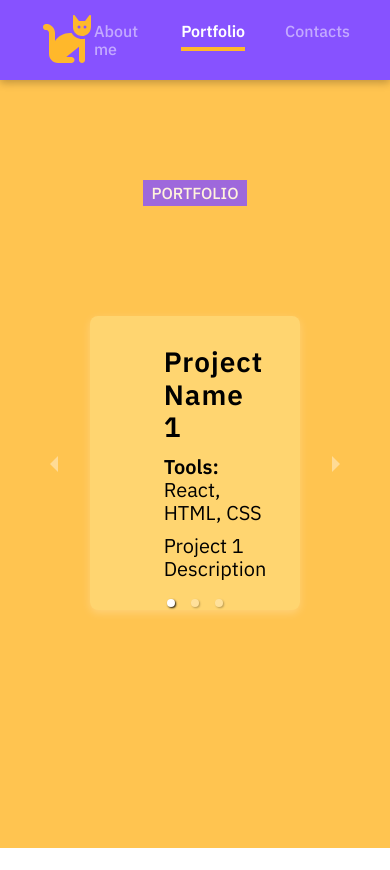
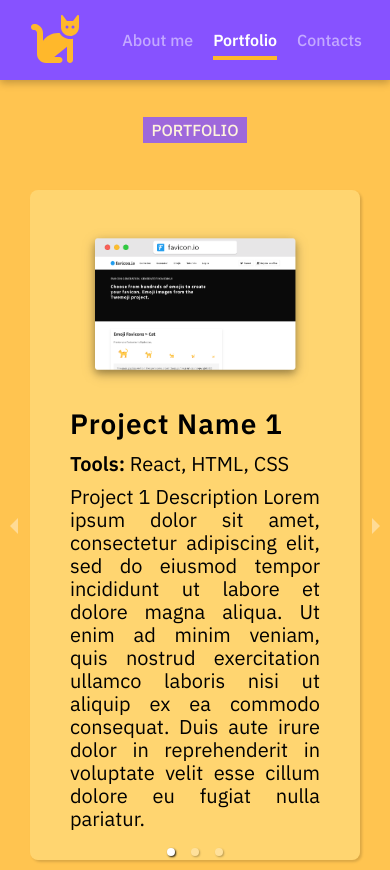
Before and after one commit to kremlevmax/hire-me, a React (Create React App) app: page /#/portfolio in a window 390 px wide. Before the commit the page ends 848 px from the top, so only its background shows below. Built offline with nearby package versions, Linux system fonts and the light colour scheme.

Commit message:
About me, Portfolio Adaptive css

```diff
--- a/src/components/About.css
+++ b/src/components/About.css
@@ -1,6 +1,6 @@
 .about {
   position: relative;
-  min-height: 90vh;
+  flex: 1 1 auto;
   display: flex;
   max-width: 1280px;
   flex-direction: column;
@@ -22,8 +22,19 @@
   opacity: 0.4;
 }
 
+.about__top-part {
+  flex: 0 1 200px;
+  display: flex;
+  align-items: center;
+}
+
+@media screen and (max-width: 575px) {
+  .about__top-part {
+    flex: 0 1 100px;
+  }
+}
+
 .about__about-me-container {
-  margin: 100px auto;
   opacity: 0.6;
   padding: 4px 8px;
   width: fit-content;
@@ -45,12 +56,29 @@
   width: 100%;
 }
 
+@media screen and (max-width: 575px) {
+  .about__container {
+    flex-direction: column;
+    align-items: center;
+    padding: 0 28px;
+  }
+}
+
 .about__image-container {
   z-index: 5;
+  max-width: 400px;
+  min-width: 200px;
+}
+
+@media screen and (max-width: 575px) {
+  .about__image-container {
+    margin-bottom: 40px;
+  }
 }
 
 .about__image {
   border-radius: 50%;
+  width: 100%;
   box-shadow: rgba(0, 0, 0, 0.24) 0px 3px 8px;
 }
 
@@ -60,7 +88,12 @@
   background-color: rgba(255, 255, 255, 0.303);
   backdrop-filter: blur(5px);
   border-radius: 8px;
-  padding: 40px;
+}
+
+@media screen and (max-width: 575px) {
+  .about__text-container {
+    margin-left: 0;
+  }
 }
 
 .about__text-header-container {
@@ -72,6 +105,11 @@
   font-size: 42px;
 }
 
+@media screen and (max-width: 765px) {
+  .about__text-header {
+    font-size: 38px;
+  }
+}
 .about__text-container::before {
   content: "";
   position: absolute;
--- a/src/components/About.js
+++ b/src/components/About.js
@@ -7,10 +7,11 @@ function About() {
   return (
     <AnimatedPage>
       <main className='about'>
-        <div className='about__about-me-container'>
-          <span className='about__about-me'>About Me</span>
+        <div className='about__top-part'>
+          <div className='about__about-me-container'>
+            <span className='about__about-me'>About Me</span>
+          </div>
         </div>
-
         <div className='about__container'>
           <picture className='about__image-container'>
             <img className='about__image' src={photo} alt='Max Kremlev' />
--- /dev/null
+++ b/src/components/AnimatedPage.css
@@ -0,0 +1,4 @@
+.animated-page {
+  flex: 1 1 auto;
+  display: flex;
+}
--- a/src/components/AnimatedPage.js
+++ b/src/components/AnimatedPage.js
@@ -1,5 +1,6 @@
 import React from "react";
 import { motion } from "framer-motion";
+import "./AnimatedPage.css";
 
 function AnimatedPage({ children }) {
   return (
@@ -8,6 +9,7 @@ function AnimatedPage({ children }) {
       animate={{ x: 0, opacity: 1 }}
       exit={{ x: -1000, opacity: 0 }}
       transition={{ duration: 0.6 }}
+      className='animated-page'
     >
       {children}
     </motion.div>
--- a/src/components/Navbar.css
+++ b/src/components/Navbar.css
@@ -1,4 +1,5 @@
 .navbar {
+  flex: 0 1 80px;
   background-color: #8752ff;
   box-shadow: rgba(0, 0, 0, 0.24) 0px 3px 8px;
   z-index: 3;
@@ -8,8 +9,14 @@
   margin: 0 auto;
   display: flex;
   max-width: 1280px;
-  min-height: 80px;
   padding: 0 40px;
+  height: 100%;
+}
+
+@media screen and (max-width: 575px) {
+  .navbar__container {
+    padding: 0 28px;
+  }
 }
 
 .navbar__logo-container {
@@ -37,7 +44,10 @@
   padding: 0;
 }
 
-.navbar__menu-item {
+@media screen and (max-width: 575px) {
+  .navbar__menu {
+    gap: 20px;
+  }
 }
 
 .navbar__menu-link {
--- a/src/components/Portfolio.css
+++ b/src/components/Portfolio.css
@@ -6,14 +6,21 @@
   display: flex;
   flex-direction: column;
   align-items: center;
-  /* box-shadow: rgba(0, 0, 0, 0.24) 0px 3px 8px; */
-  /* box-shadow: rgba(0, 0, 0, 0.16) 0px 10px 36px 0px,
-    rgba(0, 0, 0, 0.06) 0px 0px 0px 1px; */
-  min-height: 91vh;
+}
+
+.portfolio__top {
+  flex: 1 1 200px;
+  display: flex;
+  align-items: center;
+}
+
+@media screen and (max-width: 575px) {
+  .portfolio__top {
+    flex: 1 1 100px;
+  }
 }
 
 .portfolio__header-container {
-  margin: 100px auto;
   text-transform: uppercase;
   opacity: 0.8;
   background-color: #8752ff;
@@ -27,13 +34,16 @@
 }
 
 .portfolio__container {
-  max-width: 1250px;
+  max-width: 1280px;
   padding: 0 40px;
-  margin: 0 40px;
   width: 100%;
+  flex: 1 1 auto;
 }
 
-.portfolio__slider-container {
+@media screen and (max-width: 989px) {
+  .portfolio__container {
+    padding: 0;
+  }
 }
 
 .portfolio__projects-list {
--- a/src/components/Portfolio.js
+++ b/src/components/Portfolio.js
@@ -14,19 +14,22 @@ function Portfolio() {
       screenshot: screenshot,
       name: "Project Name 1",
       tools: ["React", "HTML", "CSS"],
-      description: "Project 1 Description",
+      description:
+        "Project 1 Description Lorem ipsum dolor sit amet, consectetur adipiscing elit, sed do eiusmod tempor incididunt ut labore et dolore magna aliqua. Ut enim ad minim veniam, quis nostrud exercitation ullamco laboris nisi ut aliquip ex ea commodo consequat. Duis aute irure dolor in reprehenderit in voluptate velit esse cillum dolore eu fugiat nulla pariatur.",
     },
     {
       screenshot: screenshot,
       name: "Project Name 2",
       tools: ["React", "HTML", "CSS"],
-      description: "Project 2 Description",
+      description:
+        "Project 2 Description Lorem ipsum dolor sit amet, consectetur adipiscing elit, sed do eiusmod tempor incididunt ut labore et dolore magna aliqua. Ut enim ad minim veniam, quis nostrud exercitation ullamco laboris nisi ut aliquip ex ea commodo consequat. Duis aute irure dolor in reprehenderit in voluptate velit esse cillum dolore eu fugiat nulla pariatur.",
     },
     {
       screenshot: screenshot,
       name: "Project Name 3",
       tools: ["React", "HTML", "CSS"],
-      description: "Project 3 Description",
+      description:
+        "Project 3 Description Lorem ipsum dolor sit amet, consectetur adipiscing elit, sed do eiusmod tempor incididunt ut labore et dolore magna aliqua. Ut enim ad minim veniam, quis nostrud exercitation ullamco laboris nisi ut aliquip ex ea commodo consequat. Duis aute irure dolor in reprehenderit in voluptate velit esse cillum dolore eu fugiat nulla pariatur.",
     },
   ];
 
@@ -43,8 +46,10 @@ function Portfolio() {
   return (
     <AnimatedPage>
       <section className='portfolio'>
-        <div className='portfolio__header-container'>
-          <span className='portfolio__header'>Portfolio</span>
+        <div className='portfolio__top'>
+          <div className='portfolio__header-container'>
+            <span className='portfolio__header'>Portfolio</span>
+          </div>
         </div>
         <div className='portfolio__container'>
           <Carousel
--- a/src/components/ProjectCard.css
+++ b/src/components/ProjectCard.css
@@ -10,12 +10,21 @@
   gap: 40px;
   padding: 30px 40px;
   background-color: rgb(255 253 192 / 29%);
-  box-shadow: rgb(255 254 254 / 24%) 0px 3px 8px;
+  box-shadow: rgba(0, 0, 0, 0.15) 1.95px 1.95px 2.6px;
 }
 
-.project-card__screenshot-container {
-  max-width: 450px;
-  box-shadow: rgba(0, 0, 0, 0.24) 0px 3px 8px;
+@media screen and (max-width: 989px) {
+  .project-card__container {
+    flex-direction: column;
+    align-items: center;
+    gap: 20px;
+  }
+}
+
+@media screen and (max-width: 575px) {
+  .project-card__container {
+    margin: 0 20px;
+  }
 }
 
 .project-card__screenshot {
@@ -23,9 +32,16 @@
 }
 
 .project-card__text-container {
-  text-align: left;
-  flex: 1 1 auto;
-  padding: 0 40px;
+  flex: 0 2 auto;
+  padding-right: 40px;
+  max-width: 600px;
+  text-align: justify;
+}
+
+@media screen and (max-width: 989px) {
+  .project-card__text-container {
+    padding-right: 0;
+  }
 }
 
 .project-card__title-container {
@@ -39,6 +55,7 @@
 }
 
 .project-card__tools-container {
+  text-align: left;
   margin-bottom: 10px;
 }
 
@@ -52,6 +69,17 @@
   font-size: 20px;
 }
 
+@media screen and (max-width: 355px) {
+  .project-card__title {
+    font-size: 26px;
+    letter-spacing: 0.3px;
+  }
+
+  .project-card__tools {
+    font-size: 18px;
+  }
+}
+
 .project-card___description {
   font-weight: 400;
   font-size: 20px;
```
Also changed, not shown: src/images/screenshot.png, 1 other file (tests, documents, lock files or other folders).
